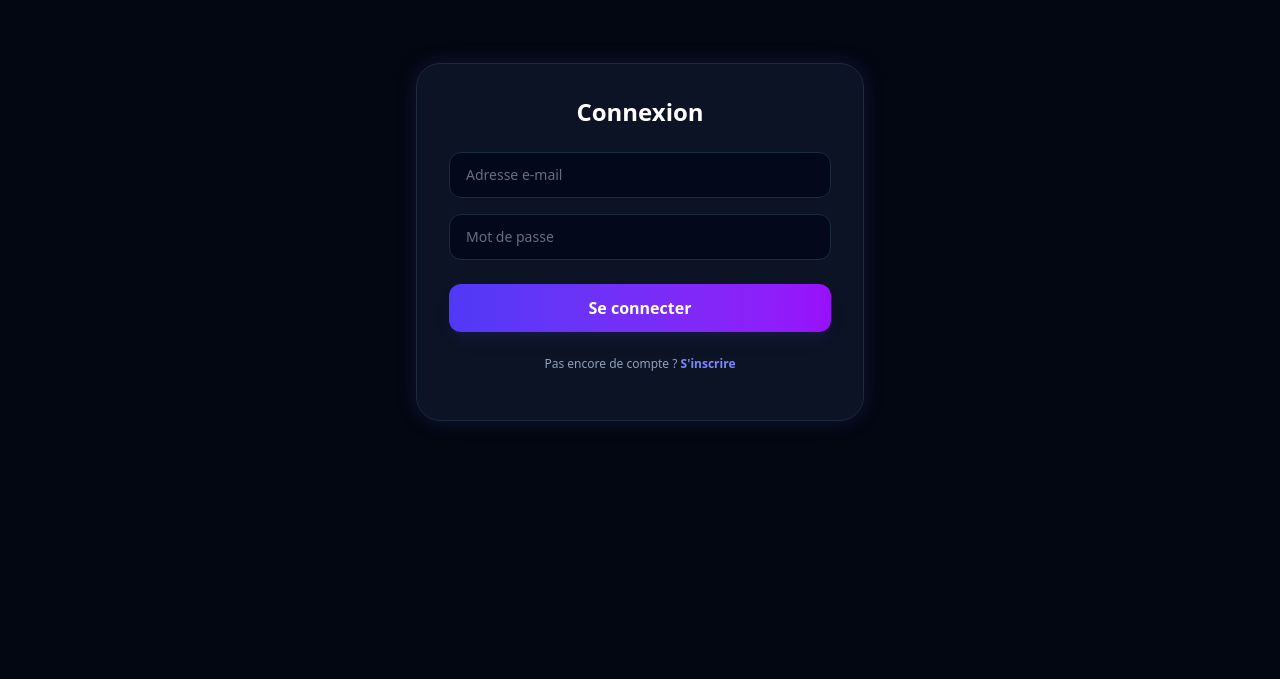
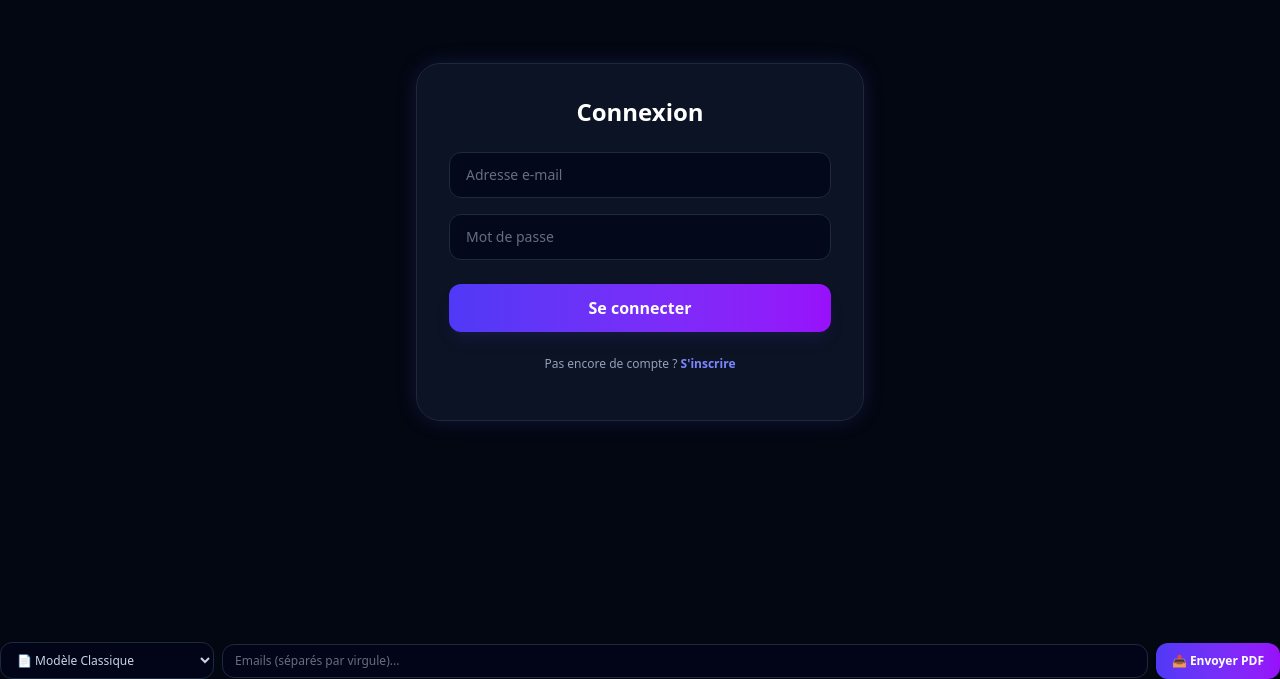
Before and after one commit to ibrahimsng29/Audio_to_text_gemini, a website: page index.html in a window 1280 px wide. Shown: the part 158-837 px from the top of the page. Before the commit the page ends 800 px from the top, so only its background shows below. Drawn offline with nearby package versions, Linux system fonts and the light colour scheme.

Commit message:
Format pdf

```diff
--- a/index.html
+++ b/index.html
@@ -208,7 +208,20 @@
             </div>
         </main>
     </div>
+                    <div class="flex flex-col md:flex-row items-center gap-2 w-full md:w-auto mt-2 md:mt-0">
+    <!-- 📄 Sélecteur de modèle de PDF -->
+    <select id="selectModePdf" class="bg-slate-950/80 border border-slate-800 rounded-xl px-3 py-2 text-xs text-slate-300 focus:outline-none focus:border-indigo-500 cursor-pointer">
+        <option value="classique">📄 Modèle Classique</option>
+        <option value="executif">📊 Modèle Synthèse & Tâches</option>
+        <option value="academique">🎓 Modèle Notes de Cours</option>
+    </select>
 
+    <input type="text" id="inputEmail" placeholder="Emails (séparés par virgule)..." class="bg-slate-950/80 border border-slate-800 rounded-xl px-3 py-2 text-xs text-slate-300 focus:outline-none focus:border-indigo-500 flex-1 md:w-48">
+
+    <button id="btnEnvoyerEmail" class="bg-gradient-to-r from-indigo-600 to-purple-600 hover:from-indigo-500 hover:to-purple-500 text-white text-xs font-semibold px-4 py-2.5 rounded-xl transition cursor-pointer whitespace-nowrap shadow-md">
+        📤 Envoyer PDF
+    </button>
+                   </div>
     <script>
         // --- VARIABLES GLOBALES ---
         let mediaRecorder, audioChunks = [];
```
